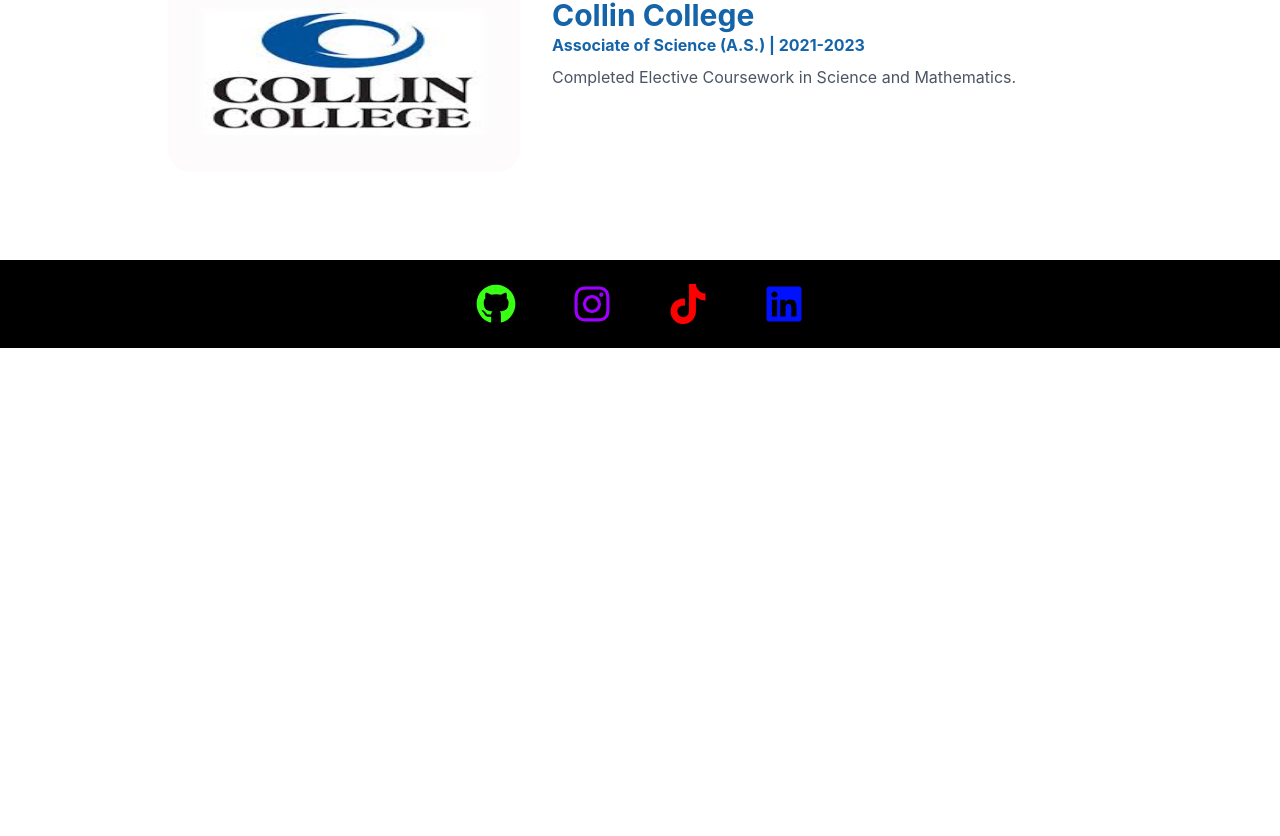
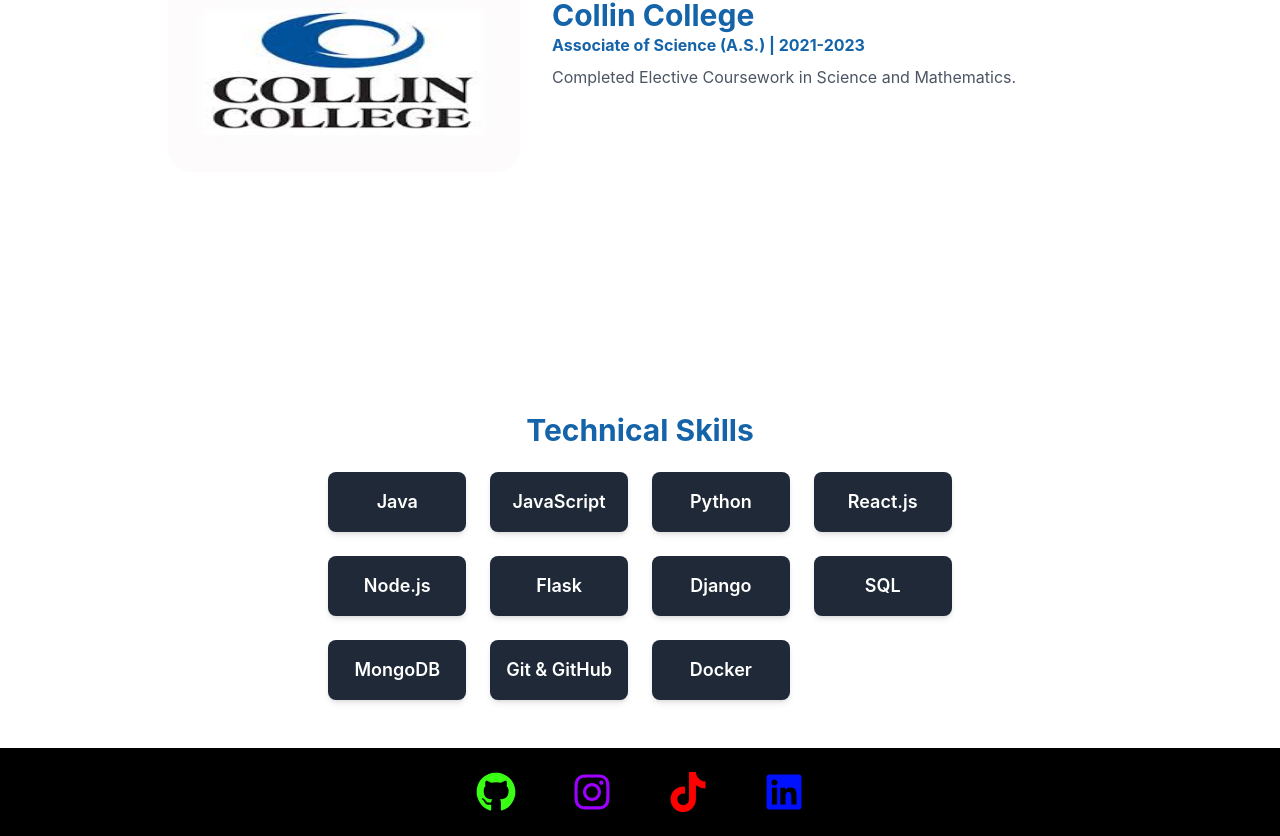
Before and after one commit to Ta3mari1/profilio, a React (Vite) app: page /Education_skills in a window 1280 px wide. Shown: the part 871-1707 px from the top of the page. Before the commit the page ends 1219 px from the top, so only its background shows below. Built offline with nearby package versions, Linux system fonts and the light colour scheme; a web font is replaced by a local one.

Commit message:
done wit experince/skills section

```diff
--- a/src/pages/Education_skills.jsx
+++ b/src/pages/Education_skills.jsx
@@ -62,7 +62,49 @@ export default function EducationSkills() {
                 description="Completed Elective Coursework in Science and Mathematics."
             />
 
+            <br />
 
+            <div className="flex flex-col items-center mt-12">
+                <h2 className="text-3xl font-bold text-center mb-6">Technical Skills</h2>
+
+                <div className="grid grid-cols-2 md:grid-cols-3 lg:grid-cols-4 gap-6 text-center">
+                    <div className="bg-gray-800 text-white p-4 rounded-lg shadow-md">
+                        <p className="text-lg font-semibold">Java</p>
+                    </div>
+                    <div className="bg-gray-800 text-white p-4 rounded-lg shadow-md">
+                        <p className="text-lg font-semibold">JavaScript</p>
+                    </div>
+                    <div className="bg-gray-800 text-white p-4 rounded-lg shadow-md">
+                        <p className="text-lg font-semibold">Python</p>
+                    </div>
+                    <div className="bg-gray-800 text-white p-4 rounded-lg shadow-md">
+                        <p className="text-lg font-semibold">React.js</p>
+                    </div>
+                    <div className="bg-gray-800 text-white p-4 rounded-lg shadow-md">
+                        <p className="text-lg font-semibold">Node.js</p>
+                    </div>
+                    <div className="bg-gray-800 text-white p-4 rounded-lg shadow-md">
+                        <p className="text-lg font-semibold">Flask</p>
+                    </div>
+                    <div className="bg-gray-800 text-white p-4 rounded-lg shadow-md">
+                        <p className="text-lg font-semibold">Django</p>
+                    </div>
+                    <div className="bg-gray-800 text-white p-4 rounded-lg shadow-md">
+                        <p className="text-lg font-semibold">SQL</p>
+                    </div>
+                    <div className="bg-gray-800 text-white p-4 rounded-lg shadow-md">
+                        <p className="text-lg font-semibold">MongoDB</p>
+                    </div>
+                    <div className="bg-gray-800 text-white p-4 rounded-lg shadow-md">
+                        <p className="text-lg font-semibold">Git & GitHub</p>
+                    </div>
+                    <div className="bg-gray-800 text-white p-4 rounded-lg shadow-md">
+                        <p className="text-lg font-semibold">Docker</p>
+                    </div>
+                </div>
+            </div>
         </section>
+
+
     );
 }
```
